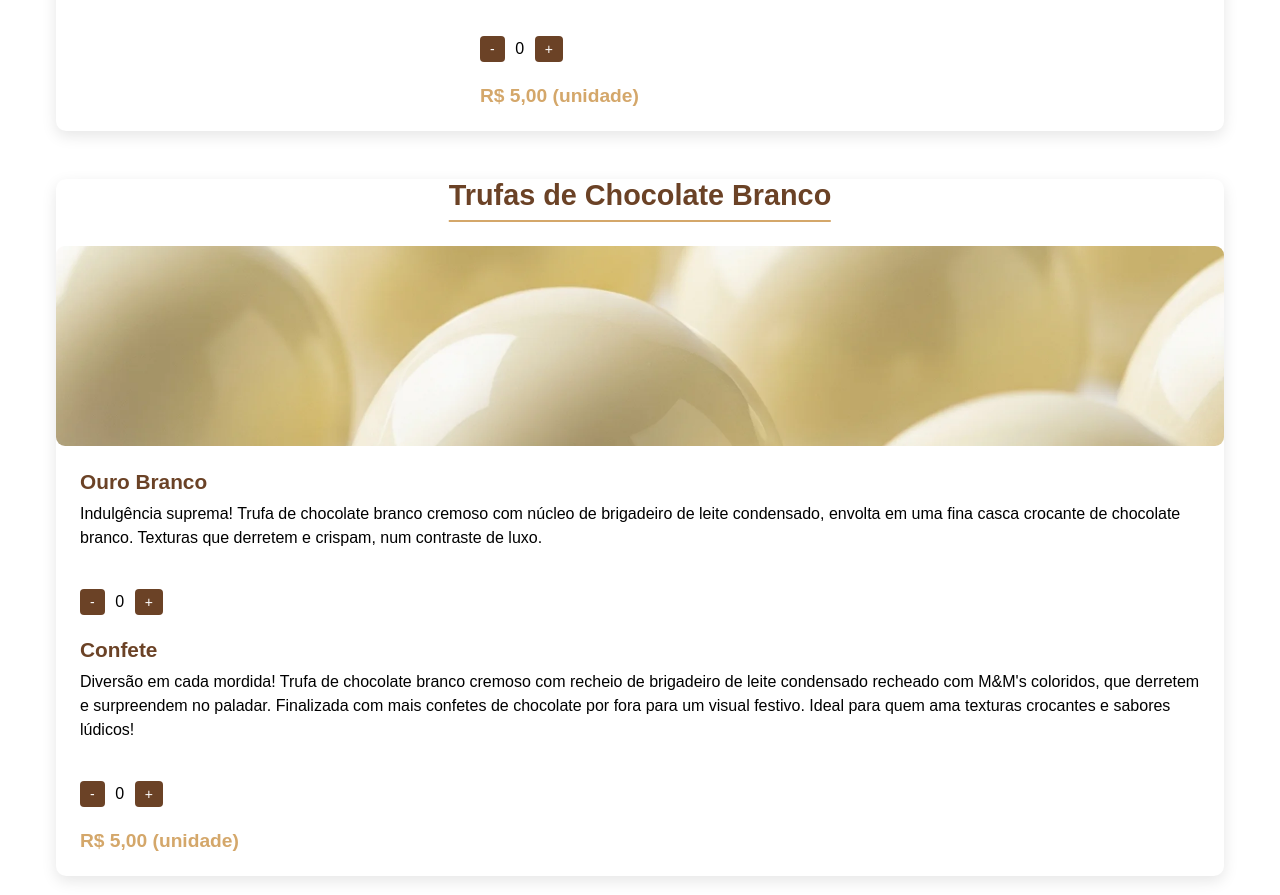
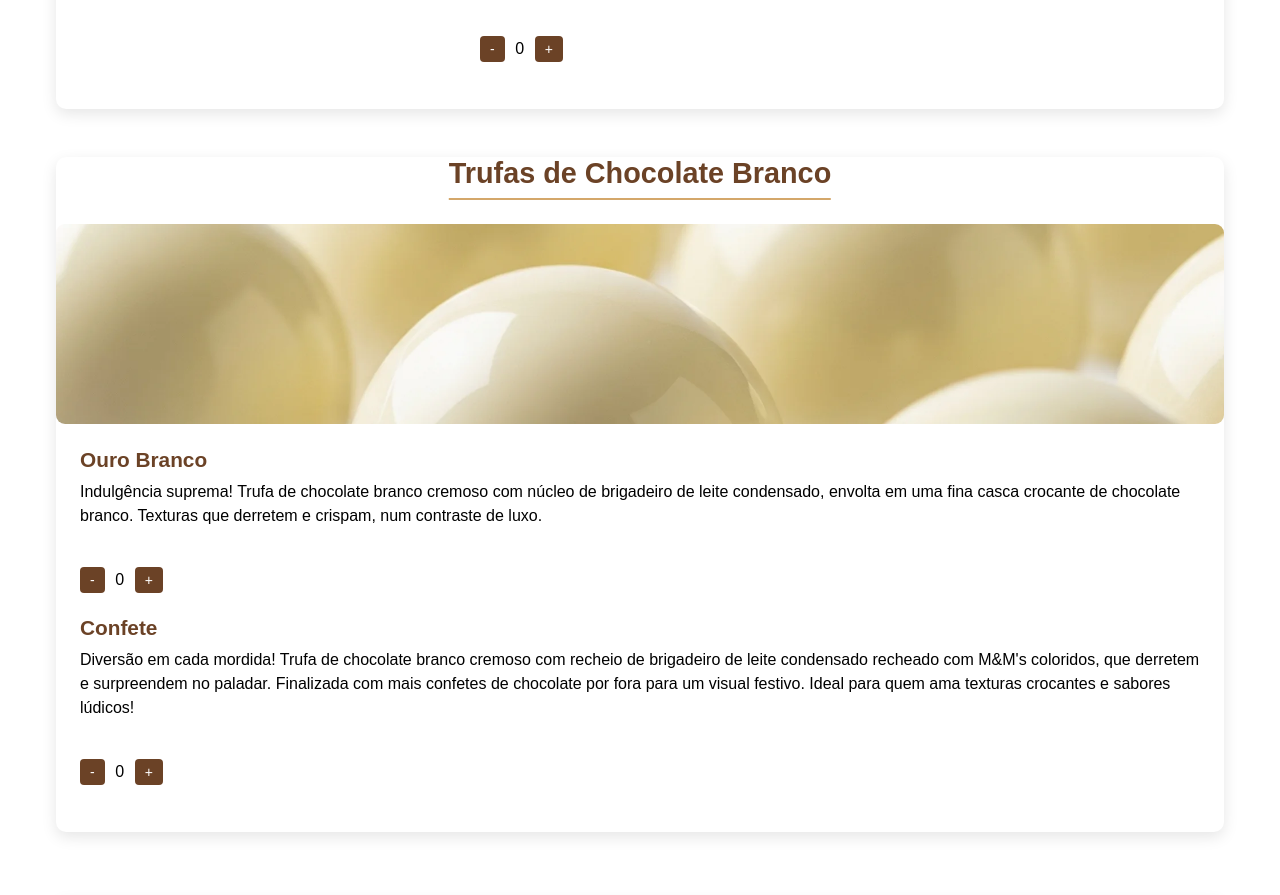
Before and after one commit to VictorDev09/Cardapio-Digital, a plain HTML site: page index.html in a window 1280 px wide. Shown: the part 1470-2365 px from the top of the page. Drawn offline with Linux system fonts and the light colour scheme; files whose address does not match are found by name.

```diff
--- a/index.html
+++ b/index.html
@@ -120,7 +120,7 @@
                                     <button class="increase-quantity">+</button>
                                     <br><br><br><br>
                                 </div>
-                                <p class="item-price">R$ 5,00 (unidade)</p>
+                                <!-- <p class="item-price">R$ 5,00 (unidade)</p> -->
                             </div>
                         </div>
                     </div>
@@ -172,7 +172,7 @@
                             <button class="increase-quantity">+</button>
                             <br><br><br><br>
                         </div>
-                        <p class="item-price">R$ 5,00 (unidade)</p>
+                        <!-- <p class="item-price">R$ 5,00 (unidade)</p> -->
                     </div>
                 </div>
             </div>
@@ -222,7 +222,7 @@
                                 <button class="increase-quantity">+</button>
                                 <br><br><br><br>
                             </div>
-                            <p class="item-price">R$ 5,00 (unidade)</p>
+                            <!-- <p class="item-price">R$ 5,00 (unidade)</p> -->
                         </div>
                     </div>
                 </div>
@@ -302,7 +302,7 @@
                                             <button class="increase-quantity">+</button>
                                             <br><br><br>
                                         </div><br>
-                                        <p class="item-price">R$ 5,00 (unidade)</p>
+                                        <!-- <p class="item-price">R$ 5,00 (unidade)</p> -->
                                     </div>
                                 </div>
                             </div>
```
